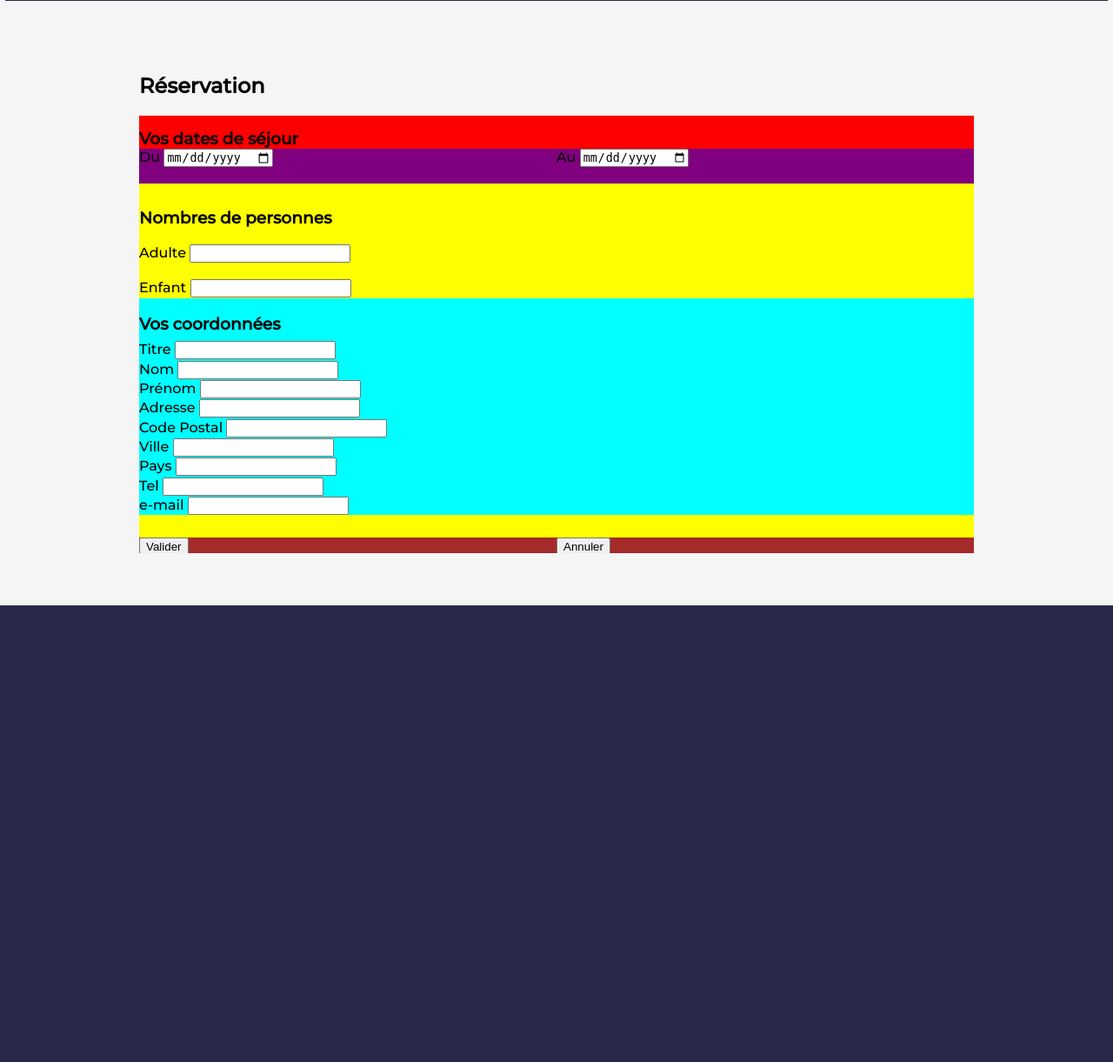
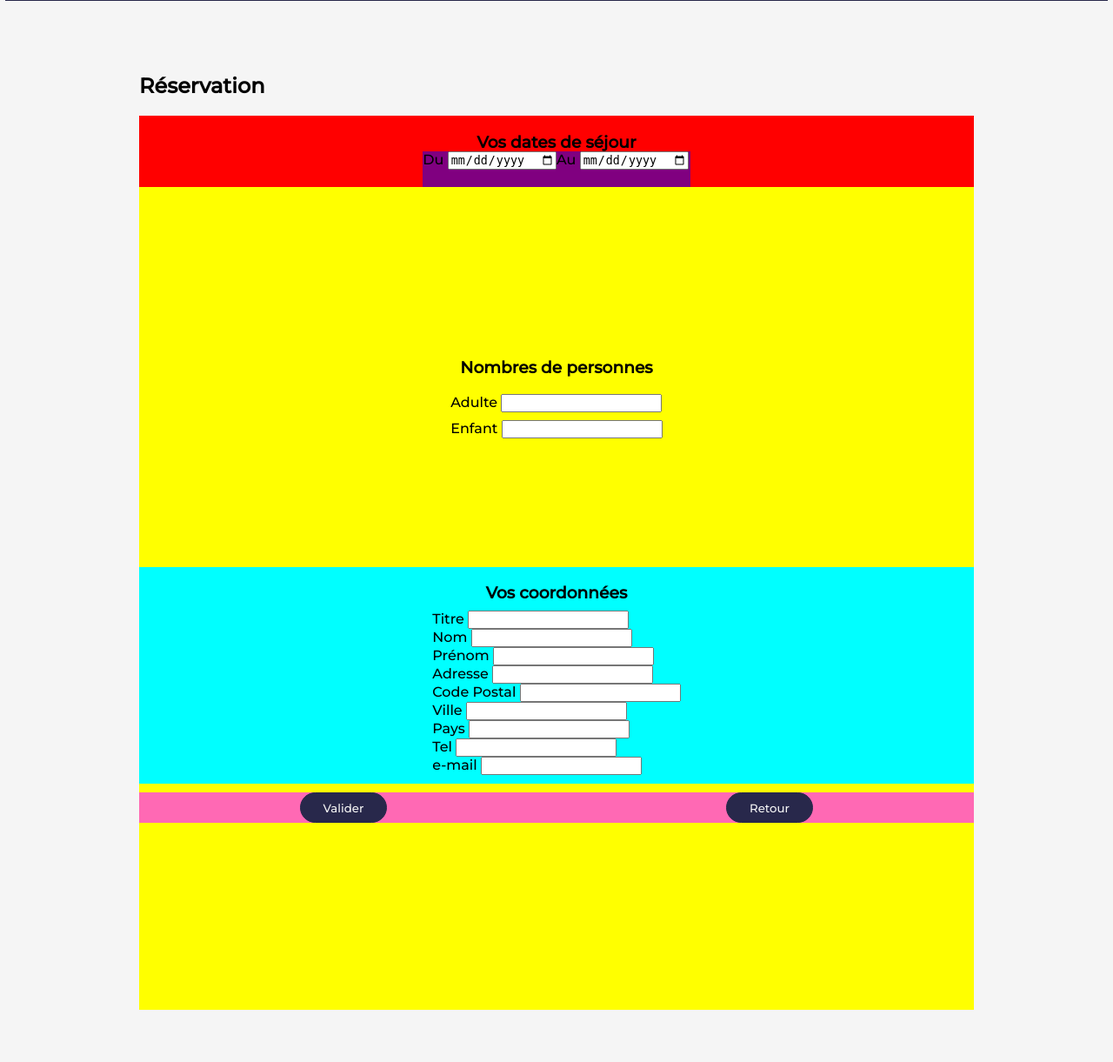
Before and after one commit to Cocci38/reservation_gite, a PHP site: page /utilisateur/reservation.utili.php in a window 1280 px wide. Shown: the part 409-1630 px from the top of the page at 87% size. Before the commit the page ends 1105 px from the top, so only its background shows below. Run offline with PHP 8.4, Linux system fonts and the light colour scheme; style sheets or scripts are compiled from the project's sources; some libraries are stand-ins or nearby versions.

Commit message:
css reservation

```diff
--- a/CSS/style.utilisateur.css
+++ b/CSS/style.utilisateur.css
@@ -82,7 +82,7 @@ header {
 .fiche-gite-container {
   display: grid;
   grid-auto-columns: 1fr;
-  grid-auto-rows: 1fr 1fr 1fr 1fr;
+  grid-auto-rows: 15% 35% 35% 15%;
   gap: 4px 0px;
   align-content: flex-start;
   justify-items: center;
@@ -128,9 +128,8 @@ header {
 .capacite {
   display: grid;
   grid-auto-flow: column;
-  grid-template-columns: 1fr 1fr;
-  grid-template-rows: 1fr;
   gap: 0px 40px;
+  grid-template-areas: "bain" "personnes";
   justify-items: center;
   border-bottom: solid;
 }
@@ -226,12 +225,11 @@ header {
 
 .reservation-container {
   display: grid;
-  grid-template-rows: 15% 25% 45% 15%;
+  grid-template-rows: 1fr 1fr 1fr 1fr;
   grid-auto-columns: 1fr;
   gap: 10px 0px;
   grid-auto-flow: row;
-  align-items: center;
-  justify-content: center;
+  align-items: start;
   background-color: yellow;
   overflow: hidden;
 }
@@ -243,6 +241,7 @@ header {
   gap: 0px 0px;
   grid-auto-flow: row;
   grid-area: 1/1/2/2;
+  justify-items: center;
   background-color: red;
 }
 
@@ -257,6 +256,7 @@ header {
   gap: 0px 0px;
   grid-auto-flow: row;
   grid-area: 2/1/3/2;
+  align-items: start;
   background-color: purple;
 }
 .arrive-depart .arrive {
@@ -271,7 +271,8 @@ header {
   grid-template-columns: 1fr;
   grid-template-rows: 1fr 1fr;
   gap: 0px 0px;
-  grid-area: 2/1/3/2;
+  grid-auto-flow: row;
+  justify-items: center;
 }
 
 .nb-personne {
@@ -280,9 +281,10 @@ header {
 
 .nombre-personne {
   display: grid;
-  grid-template-columns: 1fr 1fr;
-  grid-template-rows: 1fr;
+  grid-template-columns: 1fr;
+  grid-template-rows: 1fr 1fr;
   gap: 0px 0px;
+  grid-auto-flow: row;
   grid-area: 2/1/3/2;
 }
 
@@ -300,31 +302,69 @@ header {
   grid-template-rows: 20% 80%;
   gap: 0px 0px;
   grid-area: 3/1/4/2;
+  justify-items: center;
   background-color: aqua;
 }
 .corps .vos-coordonnees {
   grid-area: 1/1/2/2;
 }
 .corps .coordonne {
-  display: grid;
-  grid-template-columns: 1fr;
-  grid-template-rows: 1fr 1fr 1fr 1fr 1fr 1fr 1fr 1fr;
-  gap: 0px 0px;
-  grid-area: 2/1/3/2;
+  display: inline-block;
+  align-items: left;
 }
 
 .btn {
   display: grid;
   grid-template-columns: 1fr 1fr;
   grid-template-rows: 1fr;
-  gap: 0px 0px;
-  grid-area: 4/1/5/2;
-  align-self: right;
-  background-color: brown;
+  gap: 0px 20px;
+  grid-auto-flow: row;
+  justify-items: center;
+  background-color: hotpink;
 }
-.btn .button[type=submit] {
+
+.envoyer {
   grid-area: 1/1/2/2;
+  cursor: pointer;
+  font-family: "Montserrat", sans-serif;
+  padding: 0px;
+  outline: none;
+  transition: 0.3s;
+  border: #28284b solid 1px;
+  border-radius: 20px;
+  text-align: center;
+  color: #f5f5f5;
+  background-color: #28284b;
+  height: 35px;
+  width: 100px;
+  justify-self: end;
 }
-.btn .button[type=button] {
+.envoyer:hover {
+  font-family: "Montserrat", sans-serif;
+  color: #28284b;
+  background-color: #f5f5f5;
+  transition: 0.8s all;
+}
+
+.retour2 {
   grid-area: 1/2/2/3;
+  cursor: pointer;
+  font-family: "Montserrat", sans-serif;
+  padding: 0px;
+  outline: none;
+  transition: 0.3s;
+  border: #28284b solid 1px;
+  border-radius: 20px;
+  text-align: center;
+  color: #f5f5f5;
+  background-color: #28284b;
+  height: 35px;
+  width: 100px;
+  justify-self: start;
 }
+.retour2:hover {
+  font-family: "Montserrat", sans-serif;
+  color: #28284b;
+  background-color: #f5f5f5;
+  transition: 0.8s all;
+}
--- a/CSS/style.utilisateur.scss
+++ b/CSS/style.utilisateur.scss
@@ -100,7 +100,7 @@ input:hover[type="submit"]{
 .fiche-gite-container {
     display: grid;
     grid-auto-columns: 1fr;
-    grid-auto-rows: 1fr 1fr 1fr 1fr;
+    grid-auto-rows: 15% 35% 35% 15%;
     gap: 4px 0px;
     align-content: flex-start;
     justify-items: center;
@@ -146,9 +146,10 @@ input:hover[type="submit"]{
         .capacite {
         display: grid;
         grid-auto-flow: column;
-        grid-template-columns: 1fr 1fr;
-        grid-template-rows: 1fr;
         gap: 0px 40px;
+        grid-template-areas:
+        "bain"
+        "personnes";
         justify-items: center;
         border-bottom: solid;
         }
@@ -231,12 +232,11 @@ input:hover[type="submit"]{
 
 .reservation-container {
     display: grid;
-    grid-template-rows: 15% 25% 45% 15%;
+    grid-template-rows: 1fr 1fr 1fr 1fr;
     grid-auto-columns: 1fr;
     gap: 10px 0px;
     grid-auto-flow: row;
-    align-items: center;
-    justify-content: center;
+    align-items: start;
     background-color: yellow;
     overflow: hidden;
 }
@@ -248,6 +248,7 @@ input:hover[type="submit"]{
         gap: 0px 0px;
         grid-auto-flow: row;
         grid-area: 1 / 1 / 2 / 2;
+        justify-items: center;
         background-color: red;
     }
 
@@ -260,6 +261,7 @@ input:hover[type="submit"]{
             gap: 0px 0px;
             grid-auto-flow: row;
             grid-area: 2 / 1 / 3 / 2;
+            align-items: start;
             background-color: purple;
 
             .arrive { grid-area: 1 / 1 / 2 / 2; }
@@ -267,25 +269,28 @@ input:hover[type="submit"]{
             .depart { grid-area: 1 / 2 / 2 / 3; }
             }
 
-.personne {
-    display: grid;
+            .personne {  display: grid;
                 grid-template-columns: 1fr;
                 grid-template-rows: 1fr 1fr;
                 gap: 0px 0px;
-    grid-area: 2 / 1 / 3 / 2;
+                grid-auto-flow: row;
+                justify-items: center;
+              }
 
-}
               .nb-personne { grid-area: 1 / 1 / 2 / 2; }
 
-        .nombre-personne {
-        display: grid;
-        grid-template-columns: 1fr 1fr;
-        grid-template-rows: 1fr;
+              .nombre-personne {  display: grid;
+                grid-template-columns: 1fr;
+                grid-template-rows: 1fr 1fr;
                 gap: 0px 0px;
+                grid-auto-flow: row;
                 grid-area: 2 / 1 / 3 / 2;
               }
-        .adulte { grid-area: 1 / 1 / 2 / 2;}
-        .enfant { grid-area: 2 / 1 / 3 / 2;}
+
+              .adulte { grid-area: 1 / 1 / 2 / 2; }
+
+              .enfant { grid-area: 2 / 1 / 3 / 2; }
+
 
 .corps {
     display: grid;
@@ -293,26 +298,64 @@ input:hover[type="submit"]{
     grid-template-rows: 20% 80%;
     gap: 0px 0px;
     grid-area: 3 / 1 / 4 / 2;
+    justify-items: center;
     background-color: aqua;
 
     .vos-coordonnees { grid-area: 1 / 1 / 2 / 2; }
         .coordonne {
-    display: grid;
-    grid-template-columns: 1fr;
-    grid-template-rows: 1fr 1fr 1fr 1fr 1fr 1fr 1fr 1fr;
-    gap: 0px 0px;
-    grid-area: 2 / 1 / 3 / 2;
+            display: inline-block;
+            align-items: left;
+
 }
 }
 .btn {
     display: grid;
     grid-template-columns: 1fr 1fr;
     grid-template-rows: 1fr;
-    gap: 0px 0px;
-    grid-area: 4 / 1 / 5 / 2;
-    align-self: right;
+    gap: 0px 20px;
+    grid-auto-flow: row;
+    justify-items: center;
+    background-color: hotpink;
+}
 
-    .button[type=submit] { grid-area: 1 / 1 / 2 / 2; }
-    .button[type=button] { grid-area: 1 / 2 / 2 / 3; }
-    background-color: brown;
+    .envoyer { grid-area: 1 / 1 / 2 / 2;
+            cursor: pointer;
+            font-family: $font;
+            padding: 0px;
+            outline: none;
+            transition: 0.3s;
+            border: $color-dark solid 1px;
+            border-radius: 20px;
+            text-align: center;
+            color: $color-light;
+            background-color: $color-dark;
+            height: 35px;
+            width: 100px;
+            justify-self: end;
+                &:hover{
+                font-family: $font;
+                color: $color-dark;
+                background-color: $color-light;
+                transition: 0.8s all; }
     }
+
+    .retour2 { grid-area: 1 / 2 / 2 / 3;
+        cursor: pointer;
+        font-family: $font;
+        padding: 0px;
+        outline: none;
+        transition: 0.3s;
+        border: $color-dark solid 1px;
+        border-radius: 20px;
+        text-align: center;
+        color: $color-light;
+        background-color: $color-dark;
+        height: 35px;
+        width: 100px;
+        justify-self: start;
+            &:hover{
+            font-family: $font;
+            color: $color-dark;
+            background-color: $color-light;
+            transition: 0.8s all; }
+    }
--- a/utilisateur/reservation.utili.php
+++ b/utilisateur/reservation.utili.php
@@ -90,10 +90,10 @@
                 </div>
                 <div class="btn">
                 <div>
-                    <button type="submit" name="envoyer" >Valider</button>
+                    <button class="envoyer" type="submit" name="envoyer" >Valider</button>
                 </div>
                 <div>
-                    <a href=fiche.hebergement.php></a><button type = "button" value = "Retour"  onclick = "history.go(-1)">Annuler</button>
+                <button class="retour2" type = "button" value = "Retour"  onclick = "history.go(-1)">Retour</button>
                 </div>
                 </div>
             </form>
```
Also changed, not shown: utilisateur/fiche.hebergement.php (+7 -4 lines). Lines whose indentation alone changed are shown as unchanged.
